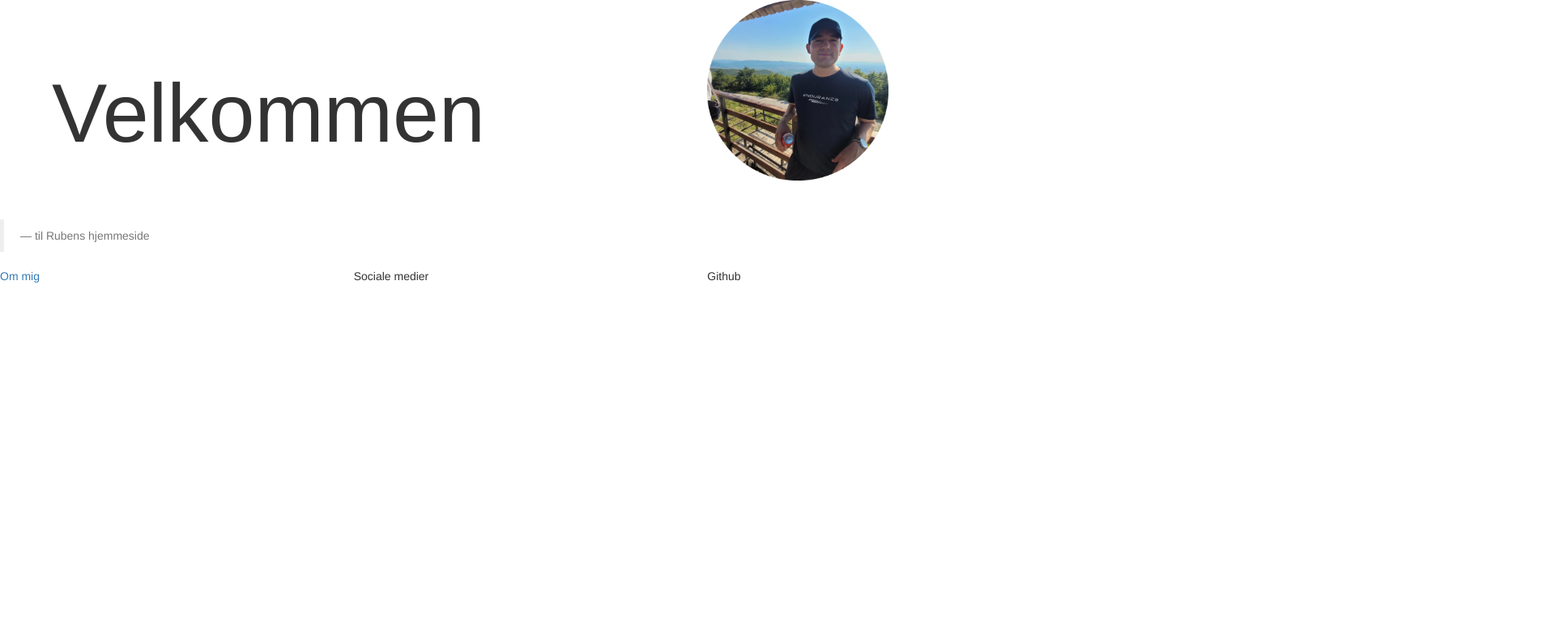
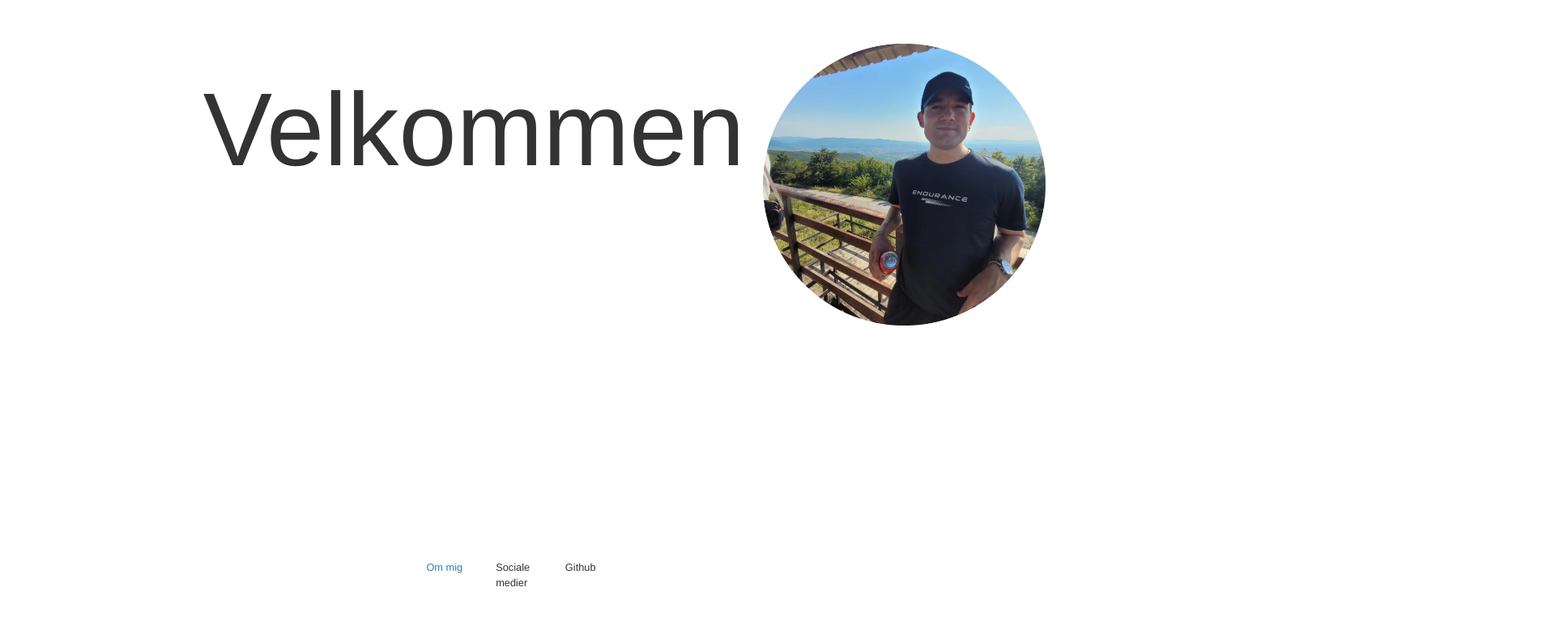
Before and after one commit to ROlsen97/RubensWebApp, a plain HTML site: page Index.html in a window 1280 px wide. Shown: the top 783 px of the page at 81% size, 1920 px wide, since content can reach past the window. Drawn offline with nearby package versions, Linux system fonts and the light colour scheme.

Commit message:
UpdatedCSS

```diff
--- a/Index.html
+++ b/Index.html
@@ -13,21 +13,22 @@
     <body>
       <div class="row">
         <div class="col-sm-8">
+          <div class="container">
             <h1 class="Velkommen">
               Velkommen
-              <h4>
-                <blockquote class="blackquote-reverse">
-                  <small>til Rubens hjemmeside</small>
-                </blockquote>
-              </h4>
             </h1>
           </div>
+        </div>
         <div class="col-sm-4">
+          <div class="container">
             <div class="embed-responsive embed-responsive-16by9">
               <img class="mig" src="billederTilWebApp/mig.png">
             </div>
           </div>
         </div>
+      </div>
+      <div class="Customcon">
+        <div class="container">
           <div class="row">
             <div class="col-sm-4">
               <a href="#demo" data-toggle="collapse">Om mig</a>
@@ -40,5 +41,7 @@
             <div class="col-sm-4">Sociale medier</div>
             <div class="col-sm-4">Github</div>
           </div>
+        </div>
+      </div>
     </body>
 </html>
--- a/css/style.css
+++ b/css/style.css
@@ -6,10 +6,17 @@
     margin: 0;
   }
   .Velkommen {
-    align-self: center;
-    font-size: 8vw;
-    padding: 5vw;
+    font-size: 10vw;
+    padding: 5.5vw;
   }
   .mig{
-    width: 55%;
+    max-width: 40%;
+    padding: 4.2vw;
   }
+  .container{
+    font-size: 1vw;
+    place-items: center;
+  }
+  .Customcon{
+    padding: 4vw;
+  }
```
Lines whose indentation alone changed are shown as unchanged.
